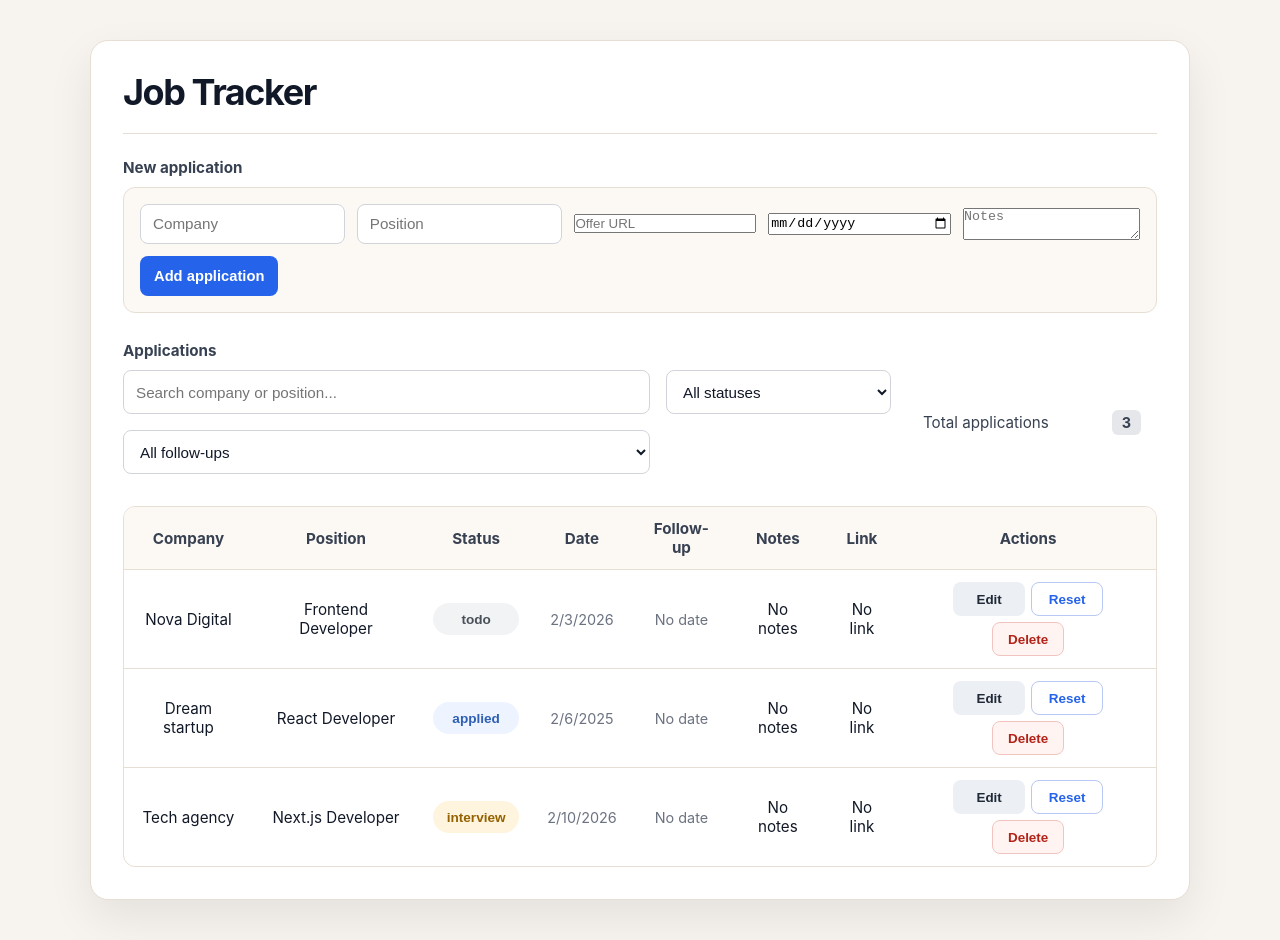
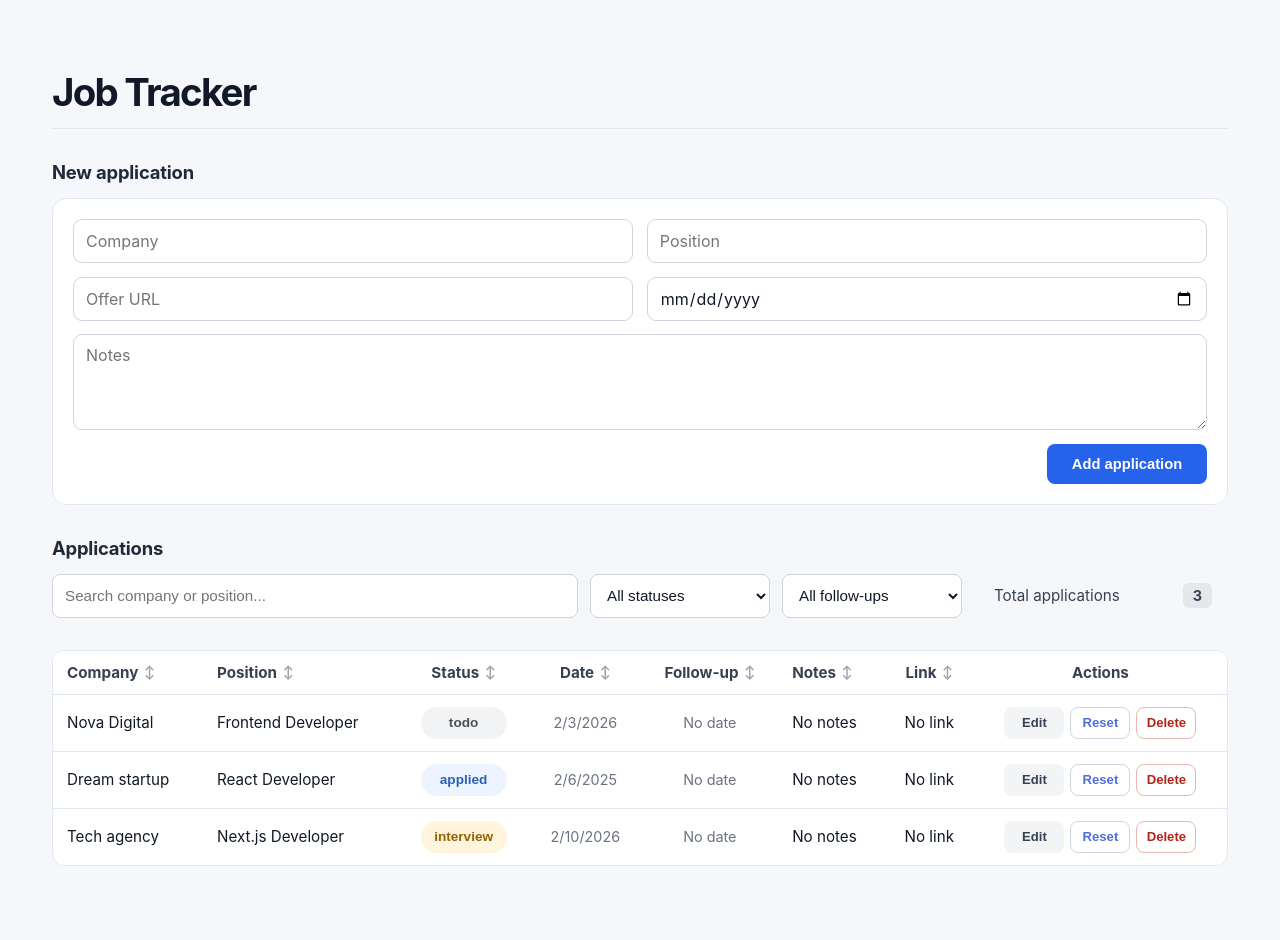
Before and after one commit to m-amroune/job-tracker, a Next.js app: page / in a window 1280 px wide. Built offline with nearby package versions, Linux system fonts and the light colour scheme.

Commit message:
style: modernize job tracker interface

```diff
--- a/src/app/globals.css
+++ b/src/app/globals.css
@@ -1,12 +1,12 @@
 :root {
-  --background: #f7f3ee;
+  --background: #f5f7fa;
   --foreground: #111827;
   --card: #ffffff;
-  --border: #e7ded4;
+  --border: #e2e8f0;
   --muted: #6b7280;
   --primary: #2563eb;
   --primary-hover: #1d4ed8;
-  --soft: #fcf9f5;
+  --soft: #ffffff;
 }
 
 /* Base */
@@ -39,52 +39,50 @@ a {
 }
 
 /* Main layout and headings */
+
 .conteneur {
-  max-width: 1100px;
+  max-width: 1240px;
   margin: 2.5rem auto;
   padding: 2rem;
-  background: var(--card);
-  border: 1px solid var(--border);
-  border-radius: 18px;
-  box-shadow: 0 18px 45px rgba(15, 23, 42, 0.08);
+  background: transparent;
 }
 
 .page-header {
-  margin-bottom: 1.5rem;
-  padding-bottom: 1.25rem;
+  margin-bottom: 2rem;
+  padding-bottom: 1rem;
   border-bottom: 1px solid var(--border);
 }
 
 .main-title {
   margin-bottom: 0;
-  font-size: 2.25rem;
-  font-weight: 700;
-  line-height: 1.1;
-  letter-spacing: -0.04em;
+  font-size: 2.4rem;
+  font-weight: 750;
+  line-height: 1.05;
+  letter-spacing: -0.045em;
   text-align: left;
 }
 
 .section-title {
-  margin-bottom: 0.65rem;
-  color: #374151;
-  font-size: 0.95rem;
+  margin-bottom: 0.8rem;
+  color: #1f2937;
+  font-size: 1.15rem;
   font-weight: 700;
+  line-height: 1.3;
+  letter-spacing: -0.01em;
 }
 
 .applications-title {
-  margin-top: 1.75rem;
+  margin-top: 2rem;
 }
-
 /* Application form and controls */
 .form-row {
-  display: flex;
-  gap: 0.75rem;
-  align-items: center;
-  flex-wrap: wrap;
-  padding: 1rem;
+  display: grid;
+  grid-template-columns: repeat(2, minmax(0, 1fr));
+  gap: 0.85rem;
+  padding: 1.25rem;
   background: var(--soft);
   border: 1px solid var(--border);
-  border-radius: 12px;
+  border-radius: 14px;
 }
 
 input[type="text"],
@@ -100,6 +98,38 @@ select {
 
 input[type="text"]:focus,
 select:focus {
+  outline: none;
+  border-color: var(--primary);
+  box-shadow: 0 0 0 3px rgba(37, 99, 235, 0.15);
+}
+
+.form-row input,
+.form-row textarea {
+  width: 100%;
+  min-width: 0;
+  min-height: 44px;
+  padding: 10px 12px;
+  border: 1px solid #d1d5db;
+  border-radius: 9px;
+  background: #ffffff;
+  color: var(--foreground);
+  font: inherit;
+}
+
+.form-row textarea {
+  grid-column: 1 / -1;
+  min-height: 96px;
+  resize: vertical;
+}
+
+.form-row button {
+  grid-column: 2;
+  justify-self: end;
+  min-width: 160px;
+}
+
+.form-row input:focus,
+.form-row textarea:focus {
   outline: none;
   border-color: var(--primary);
   box-shadow: 0 0 0 3px rgba(37, 99, 235, 0.15);
@@ -167,8 +197,8 @@ button:active {
 
 .filters-group {
   display: grid;
-  grid-template-columns: minmax(0, 1fr) 225px;
-  gap: 1rem;
+  grid-template-columns: minmax(260px, 1fr) 180px 180px;
+  gap: 0.75rem;
 }
 
 .search-input,
@@ -263,6 +293,11 @@ td input {
   color: #495057;
 }
 
+.status-todo:hover {
+  background-color: #e5e7eb;
+  color: #374151;
+}
+
 .status-applied {
   background: #edf4ff;
   color: #2f5fb3;
@@ -296,35 +331,81 @@ td.date-cell {
   font-size: 0.9rem;
 }
 
-td.follow-up-upcoming,
-.job-card .follow-up-upcoming {
-  color: #2563eb;
-  font-weight: 600;
+.follow-up-badge {
+  display: inline-flex;
+  align-items: center;
+  justify-content: center;
+  min-height: 30px;
+  padding: 4px 9px;
+  border-radius: 999px;
+  font-size: 0.84rem;
+  font-weight: 700;
+  line-height: 1;
 }
 
-td.follow-up-today,
-.job-card .follow-up-today {
-  color: #d97706;
-  font-weight: 600;
+.follow-up-upcoming {
+  background: #edf4ff;
+  color: #2f5fb3;
 }
 
-td.follow-up-overdue,
-.job-card .follow-up-overdue {
-  color: #dc2626;
-  font-weight: 600;
+.follow-up-today {
+  background: #fff4dd;
+  color: #946200;
+}
+
+.follow-up-overdue {
+  background: #fff0ee;
+  color: #a33227;
+}
+
+.follow-up-empty {
+  color: var(--muted);
+  font-size: 0.9rem;
 }
 
 .center {
   text-align: center;
 }
 
-.center {
-  text-align: center;
+.desktop-table th:nth-child(1),
+.desktop-table th:nth-child(2),
+.desktop-table th:nth-child(6),
+.desktop-table td:nth-child(1),
+.desktop-table td:nth-child(2),
+.desktop-table td:nth-child(6) {
+  text-align: left;
+}
+
+.desktop-table td:nth-child(6) {
+  max-width: 220px;
+}
+
+.desktop-table td:nth-child(6) {
+  overflow: hidden;
+  text-overflow: ellipsis;
+  white-space: nowrap;
+}
+
+.table-header-content {
+  display: inline-flex;
+  align-items: center;
+  gap: 0.35rem;
+}
+
+.sort-indicator {
+  color: var(--primary);
+  font-size: 0.8rem;
+  font-weight: 700;
+}
+
+.sort-indicator-idle {
+  color: #9ca3af;
 }
 
 /* Table actions */
+
 td.actions {
-  min-width: 250px;
+  min-width: 210px;
 }
 
 .actions {
@@ -340,39 +421,43 @@ td.actions {
 }
 
 .actions button {
-  min-height: 34px;
-  min-width: 72px;
-  padding: 6px 10px;
-  font-size: 0.84rem;
+  min-height: 32px;
+  min-width: 60px;
+  padding: 5px 8px;
+  font-size: 0.82rem;
+  font-weight: 600;
 }
 
 .actions .action-secondary {
-  background-color: #eceff3;
-  color: #1f2937;
+  background-color: #f3f4f6;
+  color: #374151;
+  border: 1px solid transparent;
 }
 
 .actions .action-secondary:hover {
-  background-color: #dfe3e8;
+  background-color: #e5e7eb;
 }
 
 .actions .action-reset {
-  background-color: #ffffff;
-  color: var(--primary);
-  border: 1px solid #b9c8f4;
+  background-color: transparent;
+  color: #4f6edb;
+  border: 1px solid #cbd5e1;
 }
 
 .actions .action-reset:hover {
-  background-color: #f3f6ff;
+  background-color: #f8fafc;
+  border-color: #aab7d4;
 }
 
 .actions .danger {
-  background-color: #fff4f2;
+  background-color: transparent;
   color: #b42318;
-  border: 1px solid #f2c4bf;
+  border: 1px solid #e7b8b2;
 }
 
 .actions .danger:hover {
-  background-color: #fee9e7;
+  background-color: #fff5f3;
+  border-color: #dc9b93;
 }
 
 /* Empty state */
@@ -491,6 +576,20 @@ td.actions {
     font-size: 1.6rem;
   }
 
+  .form-row {
+  grid-template-columns: 1fr;
+}
+
+.form-row textarea,
+.form-row button {
+  grid-column: 1;
+}
+
+.form-row button {
+  width: 100%;
+  justify-self: stretch;
+}
+
 .tracker-toolbar {
   grid-template-columns: 1fr;
   gap: 0.75rem;
@@ -498,7 +597,6 @@ td.actions {
 
 .filters-group {
   grid-template-columns: 1fr;
-    gap: 0.75rem;
 }
 
  .status-filter {
@@ -507,8 +605,7 @@ td.actions {
 
  .tracker-toolbar .offers-counter {
   width: 100%;
-    min-width: 0;
-    justify-content: space-between;
+  min-height: 44px;
 }
 
   .desktop-table {
--- a/src/components/JobRow.tsx
+++ b/src/components/JobRow.tsx
@@ -85,11 +85,7 @@ export default function JobRow({
       </td>
 
       {/* Follow-up date and its current state */}
-      <td
-        className={`center date-cell ${
-          followUpStatus ? `follow-up-${followUpStatus}` : ""
-        }`}
-      >
+      <td className="center date-cell">
         {editingId === job.id ? (
           <input
             type="date"
@@ -98,14 +94,19 @@ export default function JobRow({
             onChange={(e) => updateJob(job.id, "followUpDate", e.target.value)}
           />
         ) : job.followUpDate ? (
-          new Date(`${job.followUpDate}T00:00:00`).toLocaleDateString()
+          <span className={`follow-up-badge follow-up-${followUpStatus}`}>
+            {new Date(`${job.followUpDate}T00:00:00`).toLocaleDateString()}
+          </span>
         ) : (
-          "No date"
+          <span className="follow-up-empty">No date</span>
         )}
       </td>
 
       {/* Application notes */}
-      <td className="center">
+      <td
+        className="center"
+        title={editingId === job.id ? undefined : job.notes}
+      >
         {editingId === job.id ? (
           <textarea
             aria-label={`Notes for ${job.company}`}
--- a/src/components/JobTable.tsx
+++ b/src/components/JobTable.tsx
@@ -94,7 +94,17 @@ export default function JobTable({
   onClick={header.column.getToggleSortingHandler()}
 >
   {header.isPlaceholder ? null : (
+    <span className="table-header-content">
       <table.FlexRender header={header} />
+
+      {header.column.getIsSorted() === "asc" ? (
+  <span className="sort-indicator">↑</span>
+) : header.column.getIsSorted() === "desc" ? (
+  <span className="sort-indicator">↓</span>
+) : (
+  <span className="sort-indicator sort-indicator-idle">↕</span>
+)}
+    </span>
   )}
 </th>
       ))}
```
Lines whose indentation alone changed are shown as unchanged.
